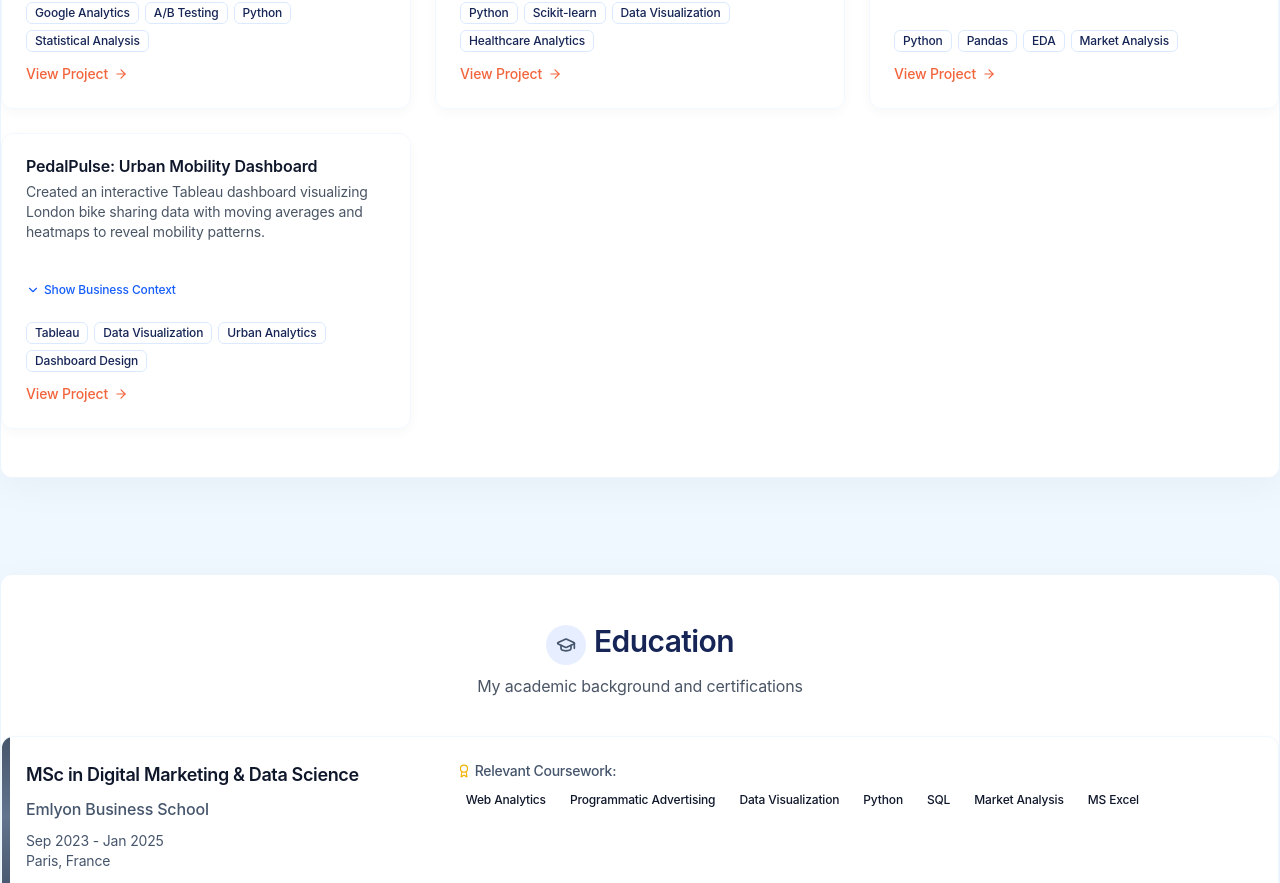
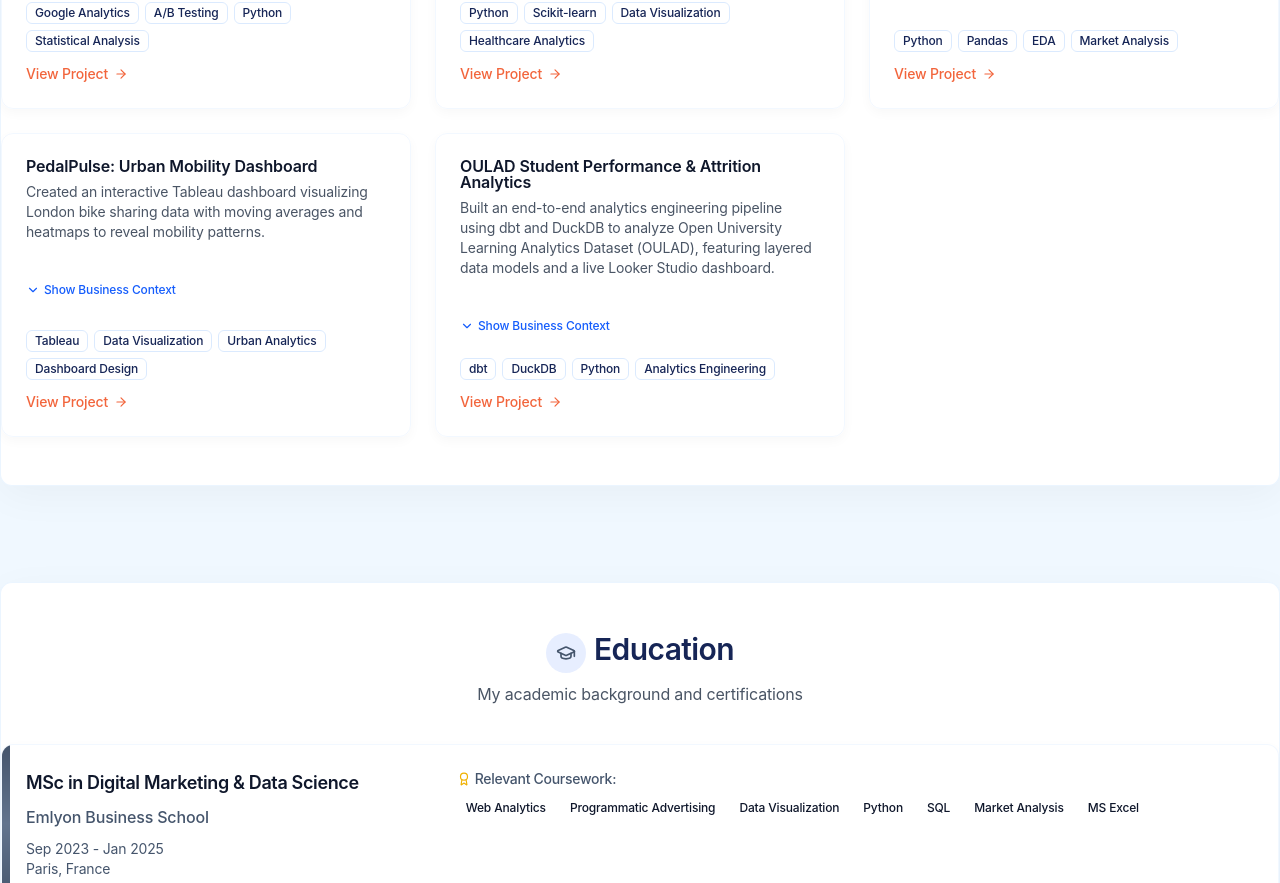
Before and after one commit to harshjaiswal78/Versel, a Next.js app: page / in a window 1280 px wide. Shown: the part 4233-5116 px from the top of the page. Built offline with nearby package versions, Linux system fonts and the light colour scheme.

Commit message:
feat: add new project to portfolio
Include OULAD Student Performance & Attrition Analytics project with detailed description and tags.

Co-authored-by: Harsh Jaiswal <20743994+harshjaiswal78@users.noreply.github.com>

```diff
--- a/app/page.tsx
+++ b/app/page.tsx
@@ -232,6 +232,17 @@ export default function Portfolio() {
         "City planners needed to understand bike-sharing usage patterns to improve infrastructure planning, but were overwhelmed by the volume and complexity of the data.",
       tags: ["Tableau", "Data Visualization", "Urban Analytics", "Dashboard Design"],
       link: "https://public.tableau.com/app/profile/harsh.jaiswal/viz/LondonBikeRides-MovingAverageandHeatmap_17378188375130/Dashboard",
+    },
+    {
+      title: "OULAD Student Performance & Attrition Analytics",
+      description:
+        "Built an end-to-end analytics engineering pipeline using dbt and DuckDB to analyze Open University Learning Analytics Dataset (OULAD), featuring layered data models and a live Looker Studio dashboard.",
+      businessObjective:
+        "Enable educational institutions to identify at-risk students early and improve retention rates through data-driven intervention strategies.",
+      problemStatement:
+        "Universities struggle to identify students at risk of dropping out before it's too late. They needed a scalable analytics solution to transform raw learning data into actionable insights for student success.",
+      tags: ["dbt", "DuckDB", "Python", "Analytics Engineering", "Looker Studio", "Data Quality", "ETL"],
+      link: "https://github.com/harshjaiswal78/oulad-analytics-engineering-dbt-duckdb",
     },
   ]
 
```
